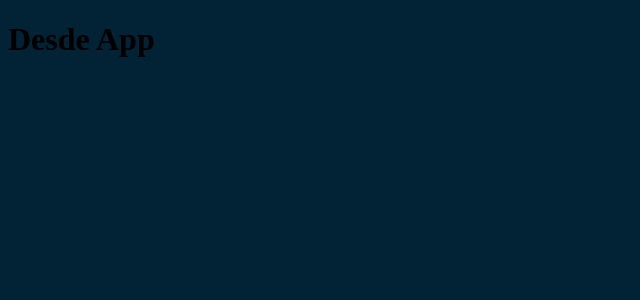
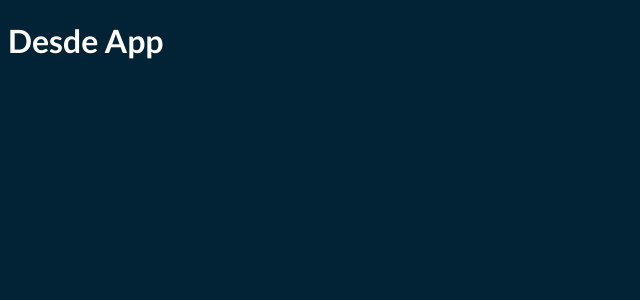
Before and after one commit to christianFernandez14/criptos-react, a React (Vite) app: page / in a window 1280 px wide. Shown: the top 300 px of the page, without its empty margins (0-640 px from the left). Built offline with nearby package versions, Linux system fonts and the light colour scheme.

Commit message:
Los primeros Styled Components / Y algo de teoria

```diff
--- a/package.json
+++ b/package.json
@@ -10,6 +10,8 @@
     "preview": "vite preview"
   },
   "dependencies": {
+    "@emotion/react": "^11.11.1",
+    "@emotion/styled": "^11.11.0",
     "react": "^18.2.0",
     "react-dom": "^18.2.0"
   },
--- a/src/App.jsx
+++ b/src/App.jsx
@@ -1,4 +1,11 @@
+/* 1 */
+import styled from '@emotion/styled'
 
+/* 2 */
+const Heading = styled.h1`
+font-family: 'Lato', sans-serif;
+color: #fff;
+`
 
 function App() {
 
@@ -6,7 +13,8 @@ function App() {
   return (
     /* 2 */
     <>
-      <h1>Desde App</h1>
+      {/* 3 */}
+      <Heading>Desde App</Heading>
     </>
   )
 }
@@ -14,11 +22,11 @@ function App() {
 export default App
 
 /*
-CONFIGURACIONES BASICAS - INICIO DE TU ENTORNO DE TRABAJO
+    TRABAJANDO CON LOS PRIMEROS STYLED COMPONENTS
 
-1.- Eliminamos todos los logos que existian en el proyecto
-2.- Eliminamos el App.css y todo el contenido que existian dentro de este componente
-3.- Eliminamos todo el contenido que habia dentro del index.css y le dimos una sola propiedad (back ground, para el
-    uso exclusivo de este proyecto)
-4.- Incorporamos una carpeta dentro del /SRC, "img"; que solo lleva una imagen, es para uso del proyecto,
+1.- Luego de haber instalado la dependencias, debemos importar de @emotion/styled, el styled.
+
+2.- La definición del Styled, debe estar por fuera del componente, es decir antes de la funciónn componente.
+
+3.- Remplazamos la etiqueta nativa (h1), por el styled component, recien creado (Heading)
 */
```
Also changed, not shown: 2 other files (tests, documents, lock files or other folders).
